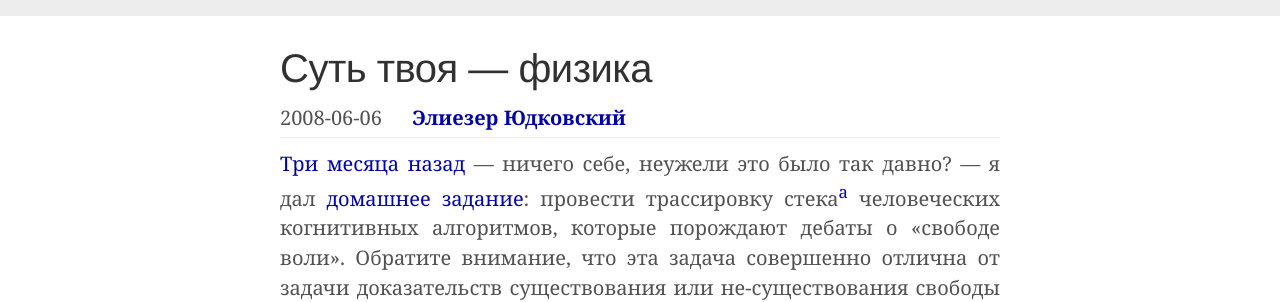
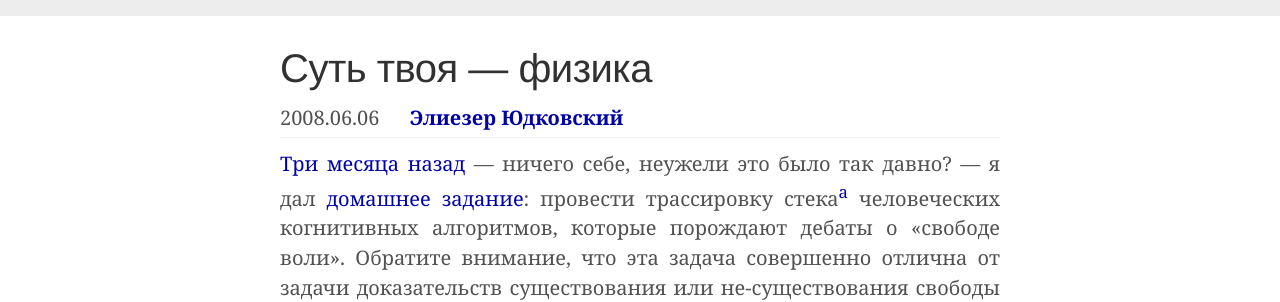
Before and after one commit to ReducingSuffering/reducingsuffering.github.io, a Jekyll site: the page built from _articles/eliezer-yudkowsky-thou-art-physics.md, in a window 1280 px wide and 900 px high. Shown: the part 121-423 px from the top of the window. Built offline with Jekyll 4.4.1, drawn with Linux system fonts in a browser that asks for light colours.

```diff
--- a/_articles/eliezer-yudkowsky-thou-art-physics.md
+++ b/_articles/eliezer-yudkowsky-thou-art-physics.md
@@ -3,7 +3,7 @@ layout: article
 title: Суть твоя — физика
 authors:
   - Элиезер Юдковский
-original_date: 2008-06-06
+original_date: 2008.06.06
 original: https://www.readthesequences.com/Thou-Art-Physics
 original2: https://www.lesswrong.com/posts/NEeW7eSXThPz7o4Ne/thou-art-physics
 translated_by: К. Кирдан
```
